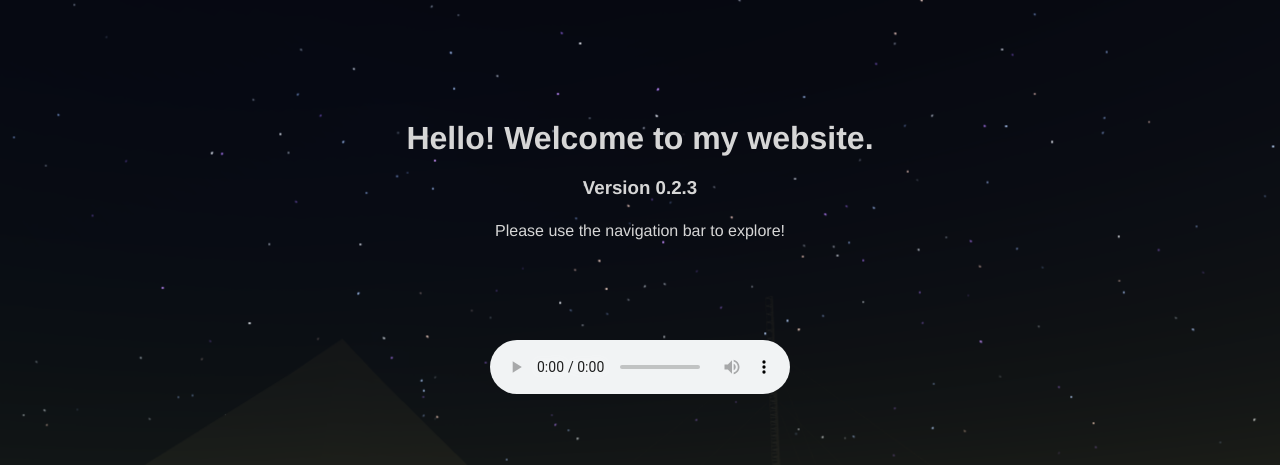
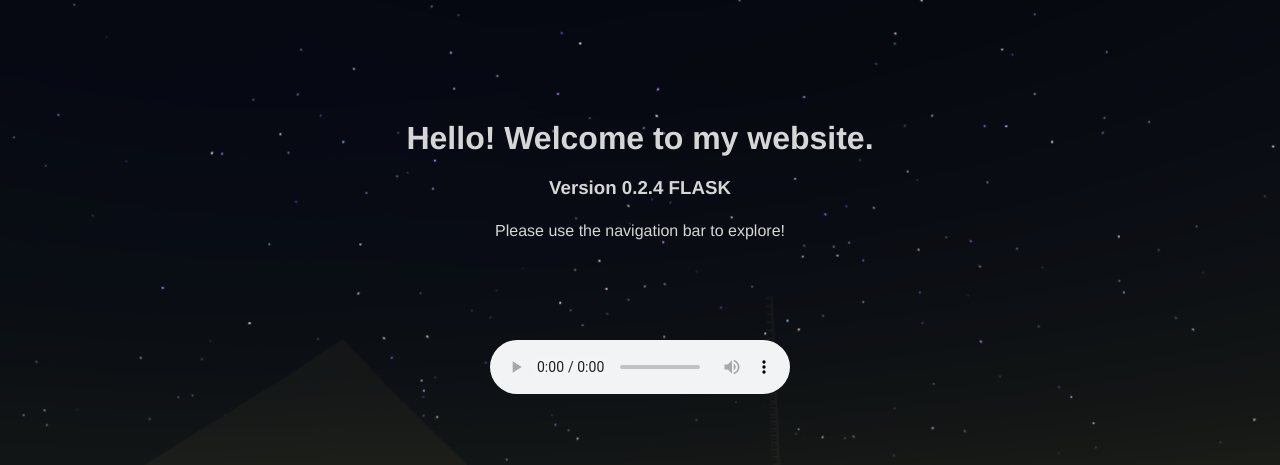
Before and after one commit to MichelAguilera/personal_site, a Flask app: page / in a window 1280 px wide. Shown: the part 18-483 px from the top of the page. Run offline with Flask 2, Linux system fonts and the light colour scheme.

Commit message:
updated home page

```diff
--- a/templates/home.html
+++ b/templates/home.html
@@ -3,7 +3,7 @@
 <!-- <img src="assets/icons/AbydevsLogoV1.png"> -->
 <div class="homepage-content">
     <h1>Hello! Welcome to my website.</h1>
-    <h3>Version 0.2.3</h3>
+    <h3>Version 0.2.4 FLASK</h3>
     <p>Please use the navigation bar to explore!</p>
     <!-- <iframe width="560" height="315" src="https://www.youtube.com/embed/EZSTkunGczI" title="YouTube video player" frameborder="0" allow="accelerometer; autoplay; clipboard-write; encrypted-media; gyroscope; picture-in-picture" allowfullscreen></iframe> -->
     <audio src="static/assets/audio/Everyman.mp3" controls title="Everyman - Julia Ecklar"></audio>
```
